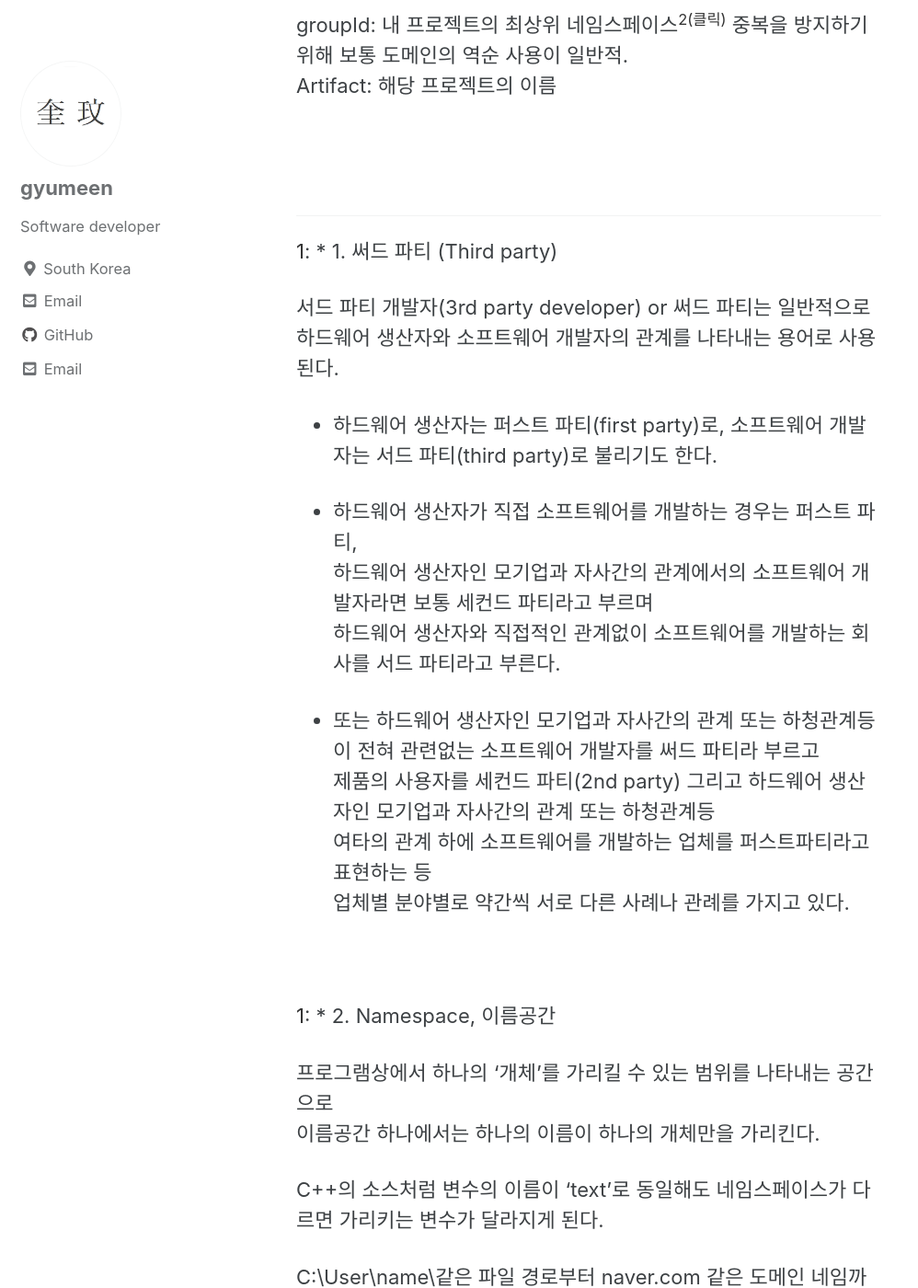
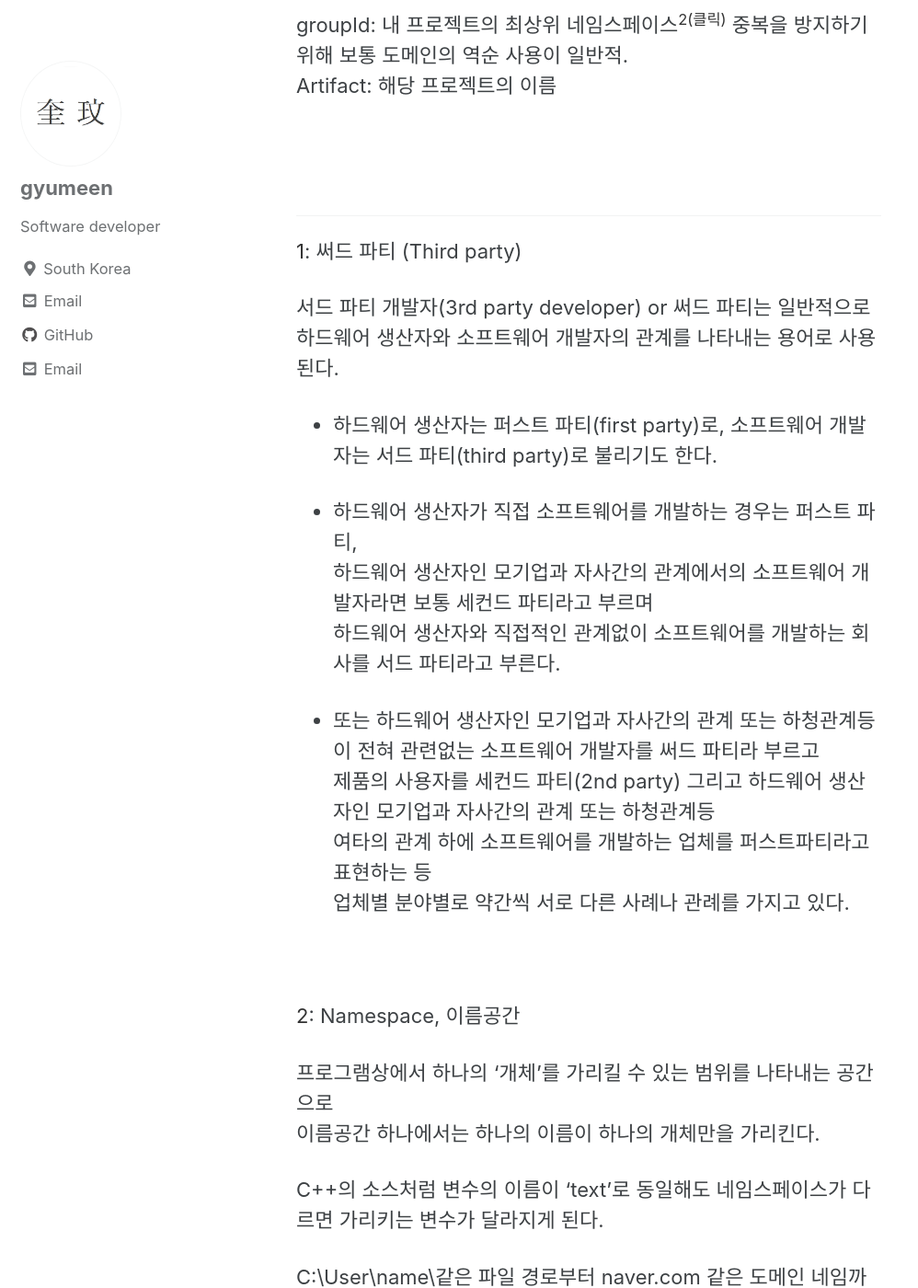
Before and after one commit to gyumeen/gyumeen.github.io, a Jekyll site: the page built from _posts/2021/Spring/2021-01-14-groupId.md, in a window 1280 px wide and 1400 px high, scrolled down 2558 px. Shown: the whole window at 92% size, without its empty margins (0-998 px from the left). Built offline with Jekyll 4.4.1, drawn with Linux system fonts in a browser that asks for light colours; cached includes are drawn as plain includes; comment, search, counter and statistics services are not loaded.

Commit message:
Update 2021-01-14-groupId.md

```diff
--- a/_posts/2021/Spring/2021-01-14-groupId.md
+++ b/_posts/2021/Spring/2021-01-14-groupId.md
@@ -89,7 +89,7 @@ Artifact: 해당 프로젝트의 이름
 
 -----------------
 
-<a name="footnote_1">1</a>: \* 1. 써드 파티 (Third party)
+<a name="footnote_1">1</a>: 써드 파티 (Third party)
 
 서드 파티 개발자(3rd party developer) or 써드 파티는 일반적으로
 하드웨어 생산자와 소프트웨어 개발자의 관계를 나타내는 용어로 사용된다.
@@ -107,7 +107,7 @@ Artifact: 해당 프로젝트의 이름
 
 <br/>
 
-<a name="footnote_2">1</a>: \*  2. Namespace, 이름공간
+<a name="footnote_2">2</a>: Namespace, 이름공간
 
 프로그램상에서 하나의 '개체'를 가리킬 수 있는 범위를 나타내는 공간으로
 이름공간 하나에서는 하나의 이름이 하나의 개체만을 가리킨다.
```
